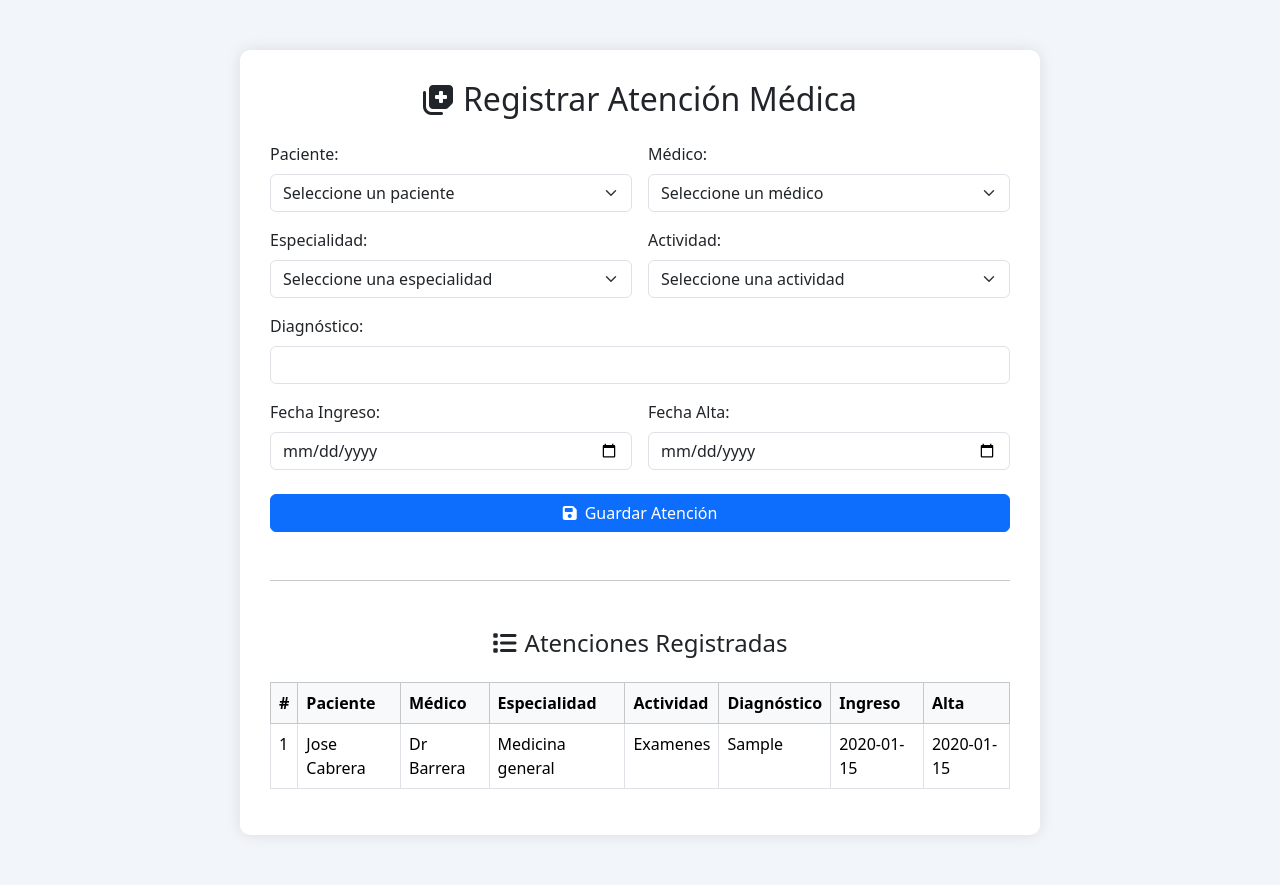
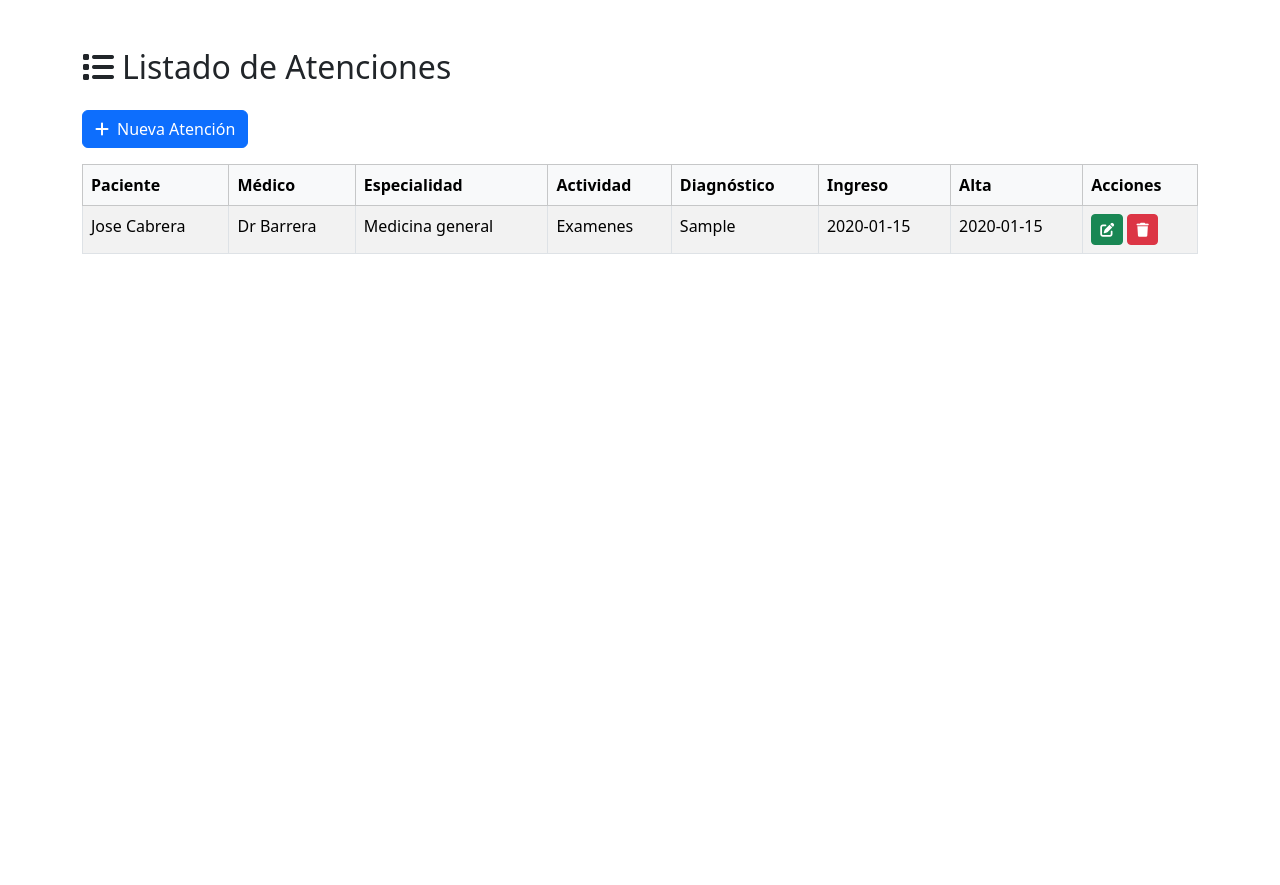
Before and after one commit to jocabrer/registro_atenciones_php, a PHP site: page / in a window 1280 px wide. After the commit the page ends 254 px from the top, so only its background shows below. Run offline with PHP 8.4, Linux system fonts and the light colour scheme; data comes from the database, SQL or seed files in the repository; both versions use the stored data as it was after the commit; tables that the repository leaves empty hold one stand-in row (values such as "Sample post").

Commit message:
Actualización editar y agregar

```diff
--- a/index.php
+++ b/index.php
@@ -1,126 +1,46 @@
-<?php include 'conexion.php'; ?>
+<?php
+include 'conexion.php';
+$atenciones = $conexion->query("
+    SELECT a.id, p.nombre AS paciente, m.nombre AS medico, e.nombre AS especialidad,
+           ac.nombre AS actividad, a.diagnostico, a.fecha_ingreso, a.fecha_alta
+    FROM atenciones a
+    JOIN pacientes p ON a.paciente_id = p.id
+    JOIN medicos m ON a.medico_id = m.id
+    JOIN especialidades e ON a.especialidad_id = e.id
+    JOIN actividades ac ON a.actividad_id = ac.id
+    ORDER BY a.fecha_ingreso DESC
+")->fetch_all(MYSQLI_ASSOC);
+?>
+
 <!DOCTYPE html>
 <html lang="es">
 <head>
     <meta charset="UTF-8">
-    <title>Registro de Atenciones</title>
-    <meta name="viewport" content="width=device-width, initial-scale=1">
-
+    <title>Listado de Atenciones</title>
         <!-- Bootstrap 5 -->
     <link href="https://cdn.jsdelivr.net/npm/bootstrap@5.3.3/dist/css/bootstrap.min.css" rel="stylesheet">
 
     <!-- Font Awesome para íconos -->
     <link rel="stylesheet" href="https://cdnjs.cloudflare.com/ajax/libs/font-awesome/6.5.0/css/all.min.css">
-
-    <style>
-        body {
-            background-color: #f2f5f9;
-        }
-        .form-container {
-            max-width: 800px;
-            margin: 50px auto;
-            background: white;
-            border-radius: 10px;
-            padding: 30px;
-            box-shadow: 0 0 15px rgba(0,0,0,0.1);
-        }
-    </style>
 </head>
 <body>
+    <?php if (isset($_GET['msg'])): ?>
+    <div class="alert alert-<?= $_GET['msg'] === 'guardado' ? 'success' : 'danger' ?> alert-dismissible fade show" role="alert">
+        <?= $_GET['msg'] === 'guardado' || $_GET['msg'] === 'actualizado'  ? 'Atención registrada correctamente.' : 'Ocurrió un error al registrar la atención.' ?>
+        <button type="button" class="btn-close" data-bs-dismiss="alert" aria-label="Cerrar"></button>
+    </div>
+<?php endif; ?>
 
-<div class="form-container">
-    <h2 class="text-center mb-4"><i class="fa-solid fa-notes-medical me-2"></i>Registrar Atención Médica</h2>
-    <form action="guardar_atencion.php" method="POST" class="needs-validation" novalidate>
+<div class="container mt-5">
+    <h2 class="mb-4"><i class="fa-solid fa-list me-2"></i>Listado de Atenciones</h2>
 
-        <div class="row g-3">
-            <div class="col-md-6">
-                <label for="paciente" class="form-label">Paciente:</label>
-                <select name="paciente_id" id="paciente" class="form-select" required>
-                    <option value="">Seleccione un paciente</option>
-                    <?php
-                    $res = $conexion->query("SELECT * FROM pacientes");
-                    while ($row = $res->fetch_assoc()) {
-                        echo "<option value='{$row['id']}'>{$row['nombre']}</option>";
-                    }
-                    ?>
-                </select>
-                <div class="invalid-feedback">Seleccione un paciente.</div>
-            </div>
+    <a href="nueva_atencion.php" class="btn btn-primary mb-3">
+        <i class="fa-solid fa-plus me-2"></i>Nueva Atención
+    </a>
 
-            <div class="col-md-6">
-                <label for="medico" class="form-label">Médico:</label>
-                <select name="medico_id" id="medico" class="form-select" required>
-                    <option value="">Seleccione un médico</option>
-                    <?php
-                    $res = $conexion->query("SELECT * FROM medicos");
-                    while ($row = $res->fetch_assoc()) {
-                        echo "<option value='{$row['id']}'>{$row['nombre']}</option>";
-                    }
-                    ?>
-                </select>
-                <div class="invalid-feedback">Seleccione un médico.</div>
-            </div>
-
-            <div class="col-md-6">
-                <label for="especialidad" class="form-label">Especialidad:</label>
-                <select name="especialidad_id" id="especialidad" class="form-select" required>
-                    <option value="">Seleccione una especialidad</option>
-                    <?php
-                    $res = $conexion->query("SELECT * FROM especialidades");
-                    while ($row = $res->fetch_assoc()) {
-                        echo "<option value='{$row['id']}'>{$row['nombre']}</option>";
-                    }
-                    ?>
-                </select>
-                <div class="invalid-feedback">Seleccione una especialidad.</div>
-            </div>
-
-            <div class="col-md-6">
-                <label for="actividad" class="form-label">Actividad:</label>
-                <select name="actividad_id" id="actividad" class="form-select" required>
-                    <option value="">Seleccione una actividad</option>
-                    <?php
-                    $res = $conexion->query("SELECT * FROM actividades");
-                    while ($row = $res->fetch_assoc()) {
-                        echo "<option value='{$row['id']}'>{$row['nombre']}</option>";
-                    }
-                    ?>
-                </select>
-                <div class="invalid-feedback">Seleccione una actividad.</div>
-            </div>
-
-            <div class="col-12">
-                <label for="diagnostico" class="form-label">Diagnóstico:</label>
-                <input type="text" name="diagnostico" id="diagnostico" class="form-control" required>
-                <div class="invalid-feedback">Ingrese el diagnóstico.</div>
-            </div>
-
-            <div class="col-md-6">
-                <label for="fecha_ingreso" class="form-label">Fecha Ingreso:</label>
-                <input type="date" name="fecha_ingreso" id="fecha_ingreso" class="form-control" required>
-                <div class="invalid-feedback">Ingrese la fecha de ingreso.</div>
-            </div>
-
-            <div class="col-md-6">
-                <label for="fecha_alta" class="form-label">Fecha Alta:</label>
-                <input type="date" name="fecha_alta" id="fecha_alta" class="form-control" required>
-                <div class="invalid-feedback">Ingrese la fecha de alta.</div>
-            </div>
-        </div>
-
-        <div class="mt-4">
-            <button type="submit" class="btn btn-primary w-100">
-                <i class="fa-solid fa-floppy-disk me-2"></i>Guardar Atención
-            </button>
-        </div>
-    </form>
-    <hr class="my-5">
-<h4 class="text-center mb-4"><i class="fa-solid fa-list me-2"></i>Atenciones Registradas</h4>
-
-<table class="table table-hover table-bordered">
+    <table class="table table-bordered table-striped">
         <thead class="table-light">
             <tr>
-            <th>#</th>
                 <th>Paciente</th>
                 <th>Médico</th>
                 <th>Especialidad</th>
@@ -128,62 +48,31 @@
                 <th>Diagnóstico</th>
                 <th>Ingreso</th>
                 <th>Alta</th>
+                <th>Acciones</th>
             </tr>
         </thead>
         <tbody>
-        <?php
-        $sql = "
-            SELECT
-                a.id, p.nombre AS paciente, m.nombre AS medico,
-                e.nombre AS especialidad, ac.nombre AS actividad,
-                a.diagnostico, a.fecha_ingreso, a.fecha_alta
-            FROM atenciones a
-            JOIN pacientes p ON a.paciente_id = p.id
-            JOIN medicos m ON a.medico_id = m.id
-            JOIN especialidades e ON a.especialidad_id = e.id
-            JOIN actividades ac ON a.actividad_id = ac.id
-            ORDER BY a.fecha_ingreso DESC
-        ";
-
-        $res = $conexion->query($sql);
-        if ($res->num_rows > 0) {
-            while ($row = $res->fetch_assoc()) {
-                echo "<tr>
-                        <td>{$row['id']}</td>
-                        <td>{$row['paciente']}</td>
-                        <td>{$row['medico']}</td>
-                        <td>{$row['especialidad']}</td>
-                        <td>{$row['actividad']}</td>
-                        <td>{$row['diagnostico']}</td>
-                        <td>{$row['fecha_ingreso']}</td>
-                        <td>{$row['fecha_alta']}</td>
-                    </tr>";
-            }
-        } else {
-            echo "<tr><td colspan='8' class='text-center'>No hay atenciones registradas.</td></tr>";
-        }
-        ?>
+            <?php foreach ($atenciones as $a): ?>
+                <tr>
+                    <td><?= $a['paciente'] ?></td>
+                    <td><?= $a['medico'] ?></td>
+                    <td><?= $a['especialidad'] ?></td>
+                    <td><?= $a['actividad'] ?></td>
+                    <td><?= $a['diagnostico'] ?></td>
+                    <td><?= $a['fecha_ingreso'] ?></td>
+                    <td><?= $a['fecha_alta'] ?></td>
+                    <td>
+                        <a href="editar_atencion.php?id=<?= $a['id'] ?>" class="btn btn-sm btn-success">
+                            <i class="fa-solid fa-pen-to-square"></i>
+                        </a>
+                        <a href="_eliminar_atencion.php?id=<?= $a['id'] ?>" class="btn btn-sm btn-danger" onclick="return confirm('¿Eliminar esta atención?')">
+                            <i class="fa-solid fa-trash"></i>
+                        </a>
+                    </td>
+                </tr>
+            <?php endforeach ?>
         </tbody>
     </table>
-
 </div>
-
-<!-- Validación Bootstrap -->
-<script>
-    (() => {
-        'use strict';
-        const forms = document.querySelectorAll('.needs-validation');
-        Array.from(forms).forEach(form => {
-            form.addEventListener('submit', event => {
-                if (!form.checkValidity()) {
-                    event.preventDefault();
-                    event.stopPropagation();
-                }
-                form.classList.add('was-validated');
-            }, false);
-        });
-    })();
-</script>
-
 </body>
 </html>
```
Also changed, not shown: _eliminar_atencion.php (added, +10 -0 lines), _guardar_atencion.php (renamed from guardar_atencion.php, +4 -3 lines), _guardar_edicion.php (added, +46 -0 lines), data/bdatenciones.sql (added, +59 -0 lines), editar_atencion.php (added, +31 -0 lines), form_atencion.php (added, +78 -0 lines), nueva_atencion.php (added, +26 -0 lines). Lines whose indentation alone changed are shown as unchanged.
